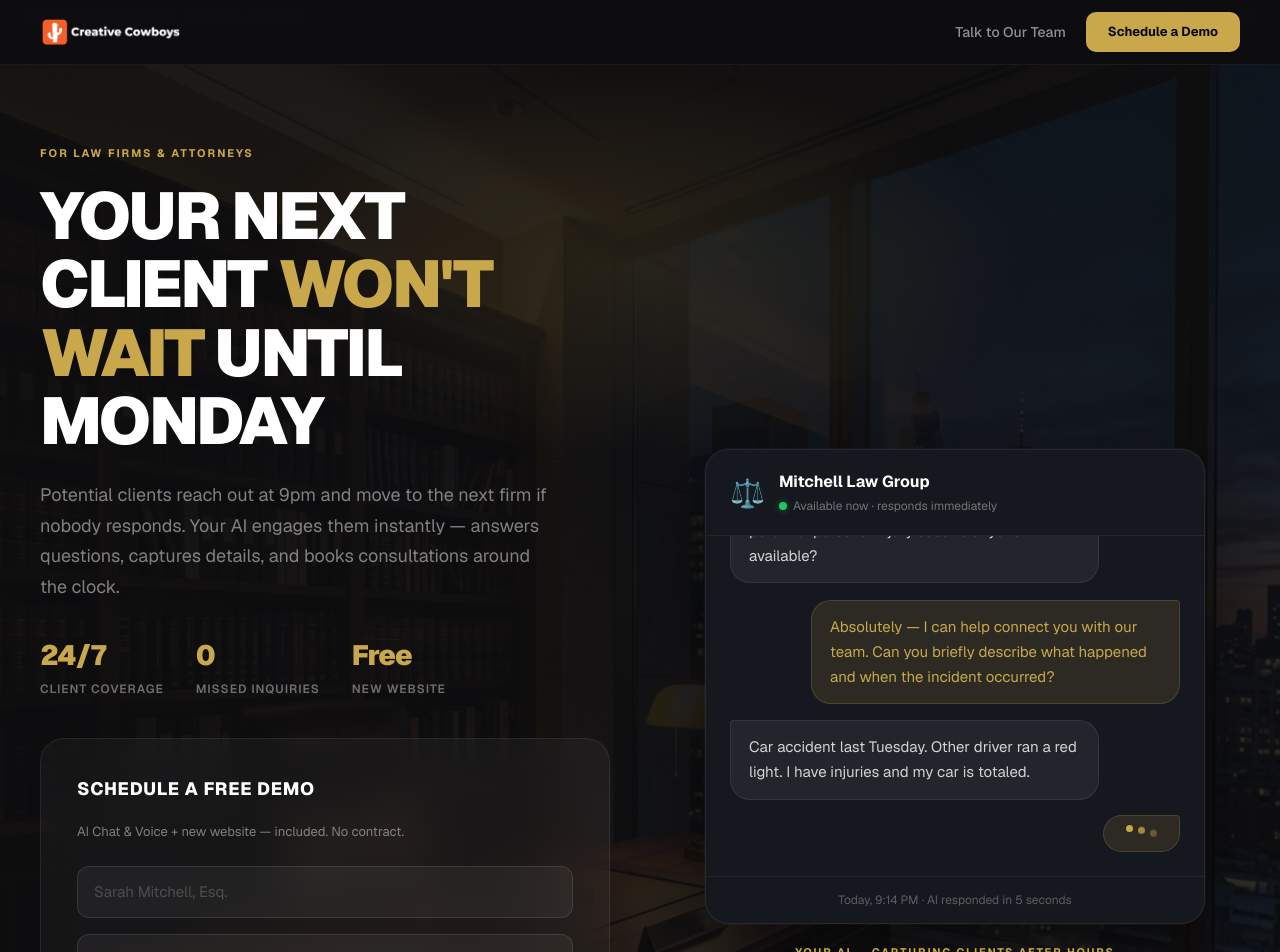
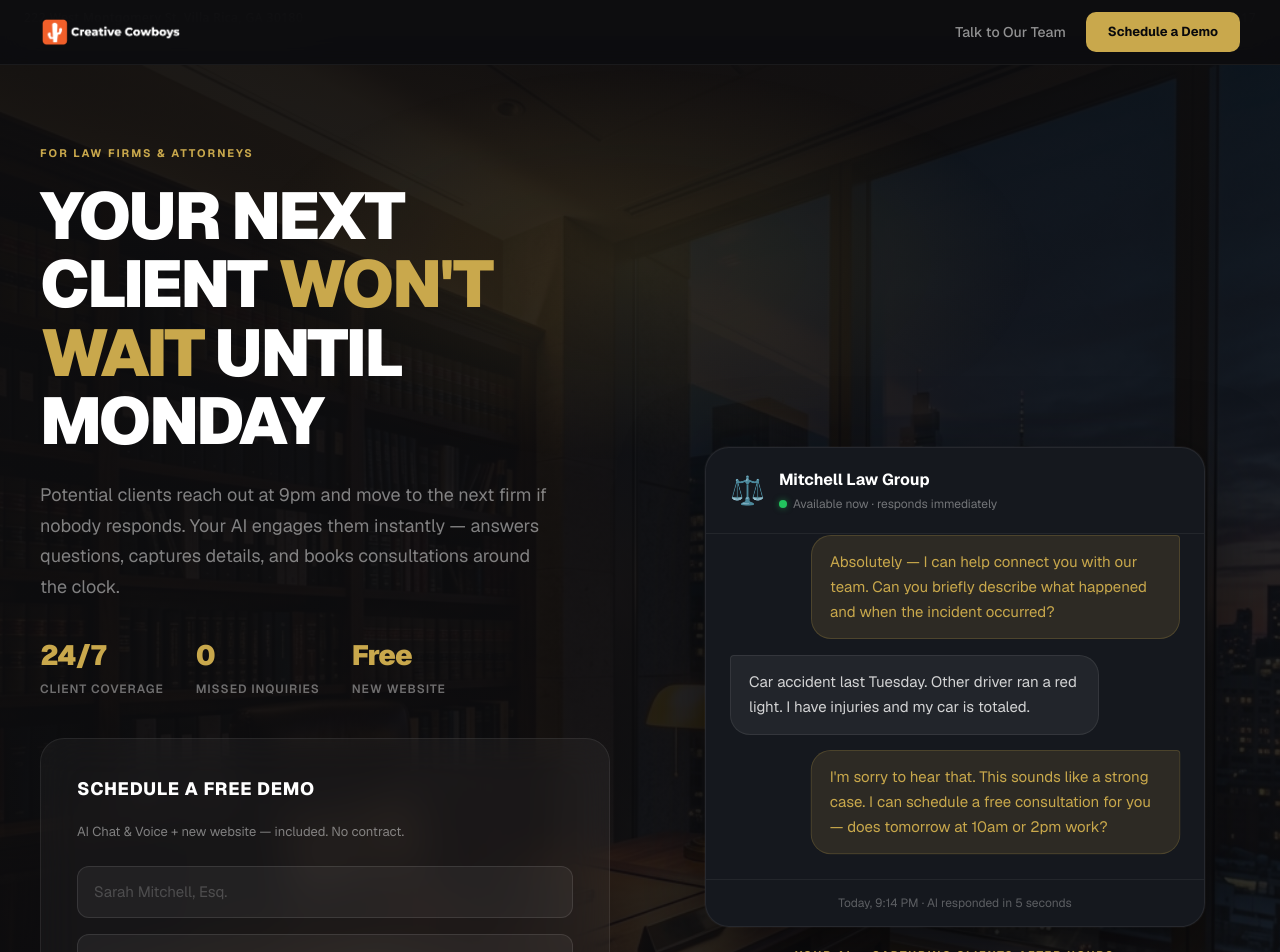
Before and after one commit to creativecowboys/cowboys-site, a Next.js app: page /ai/landing/law in a window 1280 px wide. Shown: the top 952 px of the page. Built offline with nearby package versions, Linux system fonts and the light colour scheme.

Commit message:
fix: pre-load first chat message so widget doesn't resize on animation start

```diff
--- a/src/app/ai/landing/AILandingPageClient.tsx
+++ b/src/app/ai/landing/AILandingPageClient.tsx
@@ -356,13 +356,13 @@ function LeadForm({
 /* ── Chat Mockup (Animated Live Demo) ───────────────────── */
 
 function ChatMockup({ content }: { content: IndustryContent }) {
-  const [visibleCount, setVisibleCount] = useState(0);
+  const [visibleCount, setVisibleCount] = useState(1);
   const [showTyping, setShowTyping] = useState(false);
   const [loopKey, setLoopKey] = useState(0);
   const total = content.chatMessages.length;
 
   useEffect(() => {
-    setVisibleCount(0);
+    setVisibleCount(1);
     setShowTyping(false);
     let cancelled = false;
 
@@ -372,7 +372,7 @@ function ChatMockup({ content }: { content: IndustryContent }) {
         if (!cancelled && idx >= total) {
           setTimeout(() => {
             if (!cancelled) {
-              setVisibleCount(0);
+              setVisibleCount(1);
               setShowTyping(false);
               setLoopKey((k) => k + 1);
             }
@@ -401,8 +401,8 @@ function ChatMockup({ content }: { content: IndustryContent }) {
       }
     };
 
-    // Start first message after 800ms
-    const startTimer = setTimeout(() => showNext(0), 800);
+    // Start from message index 1 (first message is already visible)
+    const startTimer = setTimeout(() => showNext(1), 800);
 
     return () => {
       cancelled = true;
@@ -427,6 +427,9 @@ function ChatMockup({ content }: { content: IndustryContent }) {
         overflow: "hidden",
         maxWidth: "500px",
         width: "100%",
+        height: "480px",
+        display: "flex",
+        flexDirection: "column",
         boxShadow: "0 24px 80px rgba(0,0,0,0.50), 0 0 0 1px rgba(255,255,255,0.04)",
       }}
     >
@@ -438,6 +441,7 @@ function ChatMockup({ content }: { content: IndustryContent }) {
           display: "flex",
           alignItems: "center",
           gap: "14px",
+          flexShrink: 0,
         }}
       >
         <span style={{ fontSize: "28px" }}>{content.chatHeader.icon}</span>
@@ -484,8 +488,9 @@ function ChatMockup({ content }: { content: IndustryContent }) {
           padding: "24px",
           display: "flex",
           flexDirection: "column",
+          justifyContent: "flex-end",
           gap: "16px",
-          height: "340px",
+          flex: 1,
           overflowY: "auto",
         }}
       >
@@ -563,6 +568,7 @@ function ChatMockup({ content }: { content: IndustryContent }) {
           padding: "14px 24px",
           borderTop: "1px solid rgba(255,255,255,0.06)",
           textAlign: "center",
+          flexShrink: 0,
         }}
       >
         <p
```
